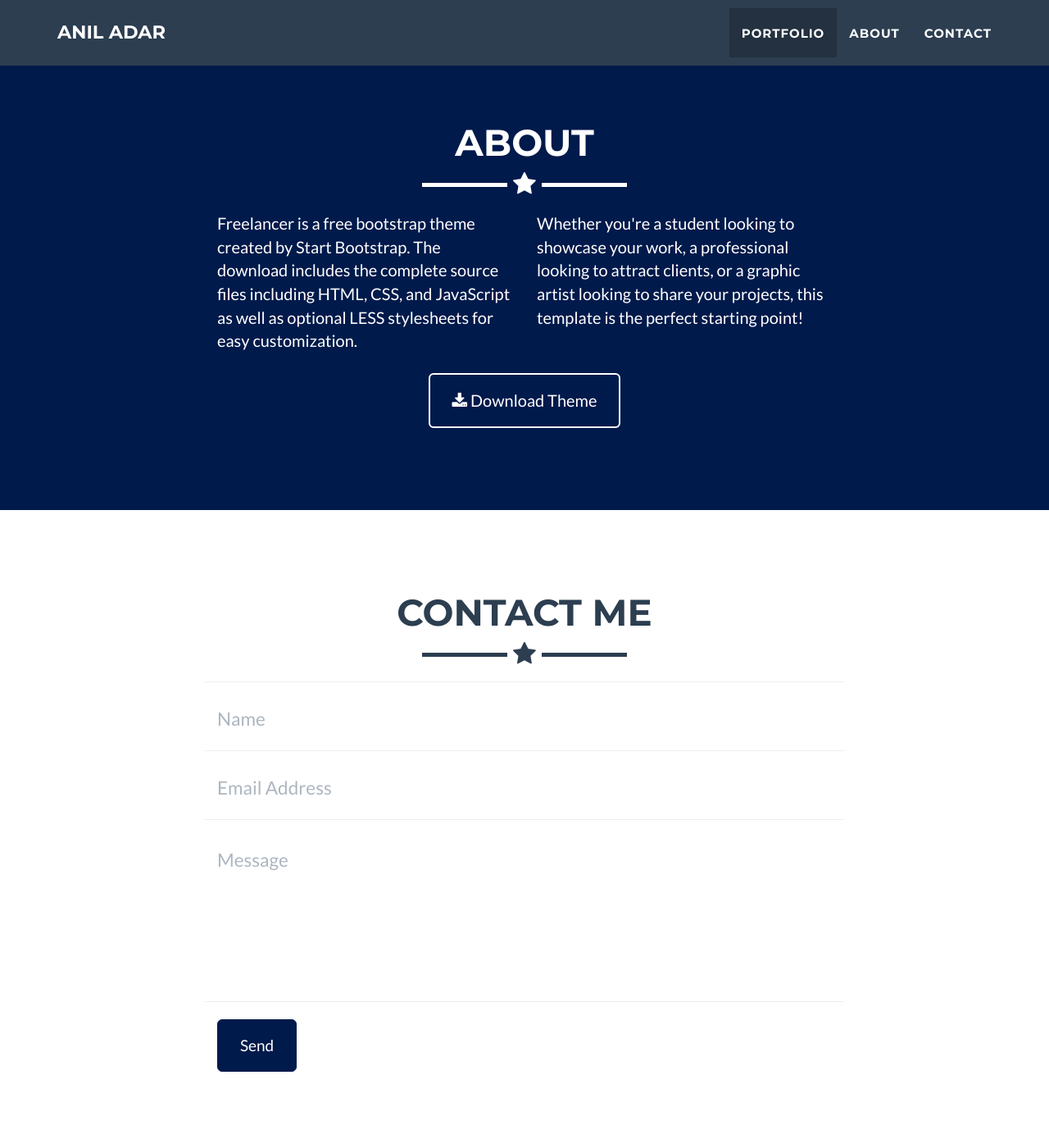
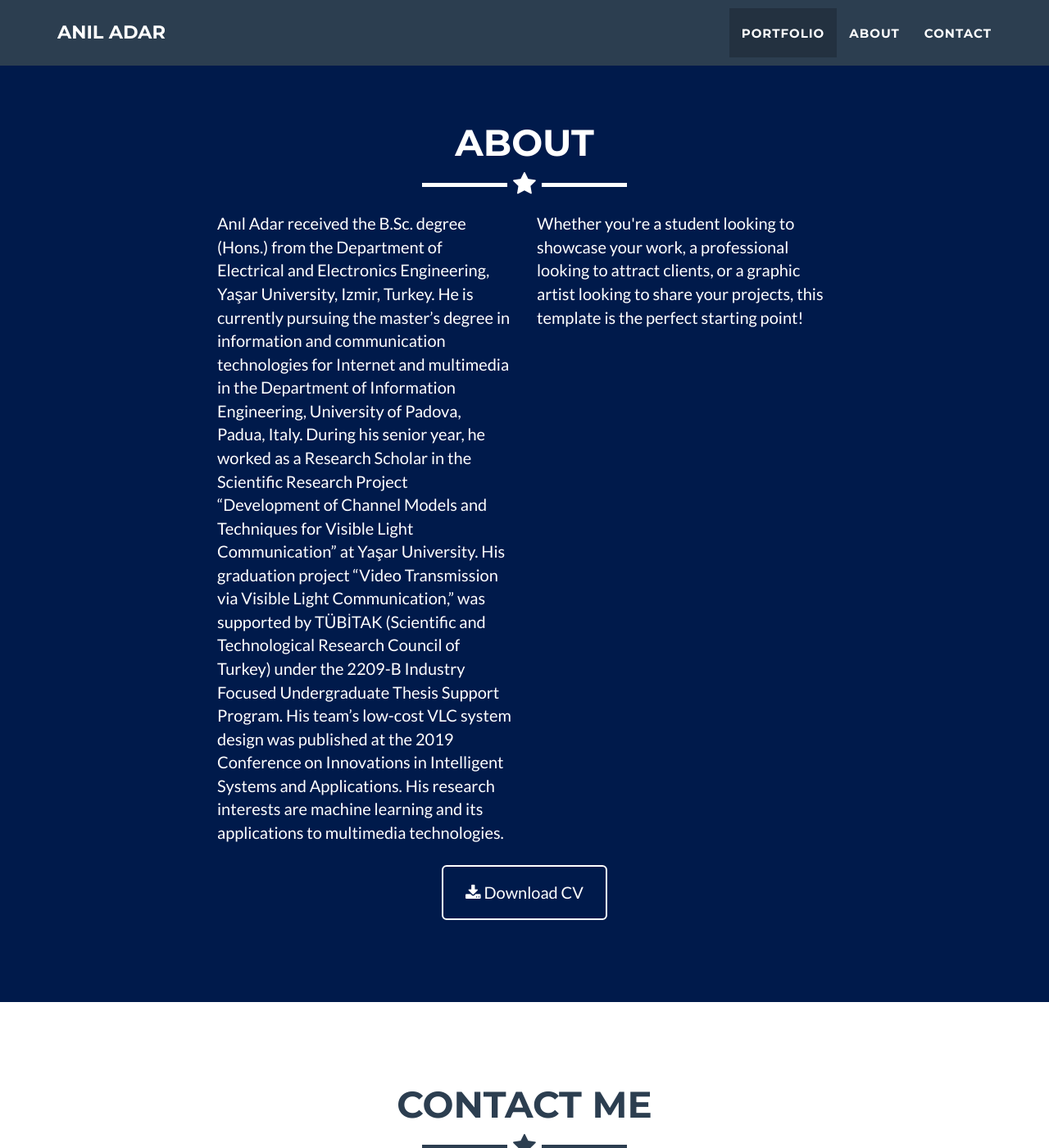
Before and after one commit to aniladar/aniladar.github.io, a Jekyll site: the page built from _posts/2021-03-07-project-1.markdown, in a window 1280 px wide and 1400 px high, scrolled down 1642 px. Shown: the whole window at 82% size. Built offline with Jekyll 4.4.1, drawn with Linux system fonts in a browser that asks for light colours; our own code applies the rules of GitHub Pages for plain Markdown files.

Commit message:
Update about.html

```diff
--- a/_includes/about.html
+++ b/_includes/about.html
@@ -9,14 +9,14 @@
             </div>
             <div class="row">
                 <div class="col-lg-4 col-lg-offset-2">
-                    <p>Freelancer is a free bootstrap theme created by Start Bootstrap. The download includes the complete source files including HTML, CSS, and JavaScript as well as optional LESS stylesheets for easy customization.</p>
+                    <p>Anıl Adar received the B.Sc. degree (Hons.) from the Department of Electrical and Electronics Engineering, Yaşar University, Izmir, Turkey. He is currently pursuing the master’s degree in information and communication technologies for Internet and multimedia in the Department of Information Engineering, University of Padova, Padua, Italy. During his senior year, he worked as a Research Scholar in the Scientific Research Project “Development of Channel Models and Techniques for Visible Light Communication” at Yaşar University. His graduation project “Video Transmission via Visible Light Communication,” was supported by TÜBİTAK (Scientific and Technological Research Council of Turkey) under the 2209-B Industry Focused Undergraduate Thesis Support Program. His team’s low-cost VLC system design was published at the 2019 Conference on Innovations in Intelligent Systems and Applications. His research interests are machine learning and its applications to multimedia technologies.</p>
                 </div>
                 <div class="col-lg-4">
                     <p>Whether you're a student looking to showcase your work, a professional looking to attract clients, or a graphic artist looking to share your projects, this template is the perfect starting point! </p>
                 </div>
                 <div class="col-lg-8 col-lg-offset-2 text-center">
                     <a href="https://github.com/jeromelachaud/freelancer-theme" class="btn btn-lg btn-outline">
-                        <i class="fa fa-download"></i> Download Theme
+                        <i class="fa fa-download"></i> Download CV
                     </a>
                 </div>
             </div>
```
